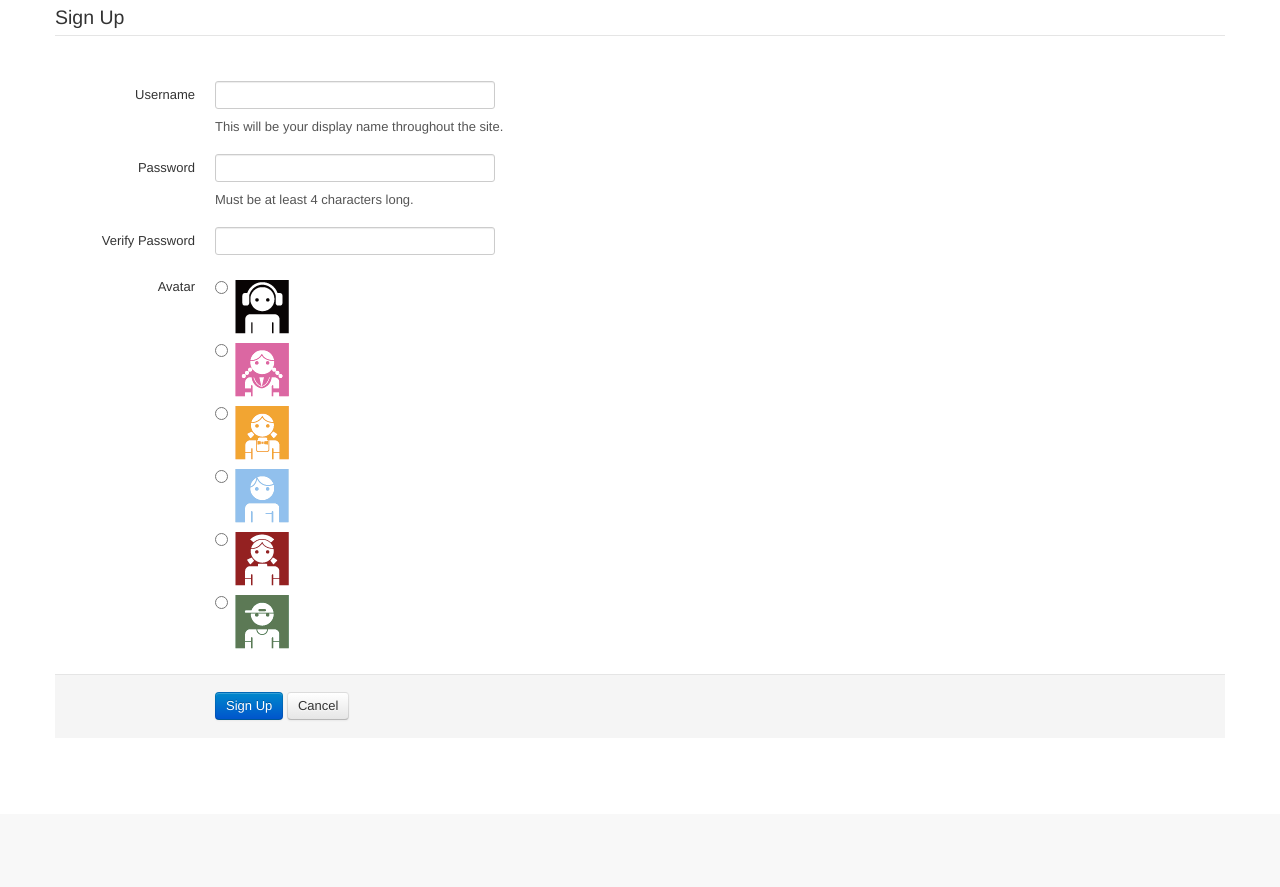
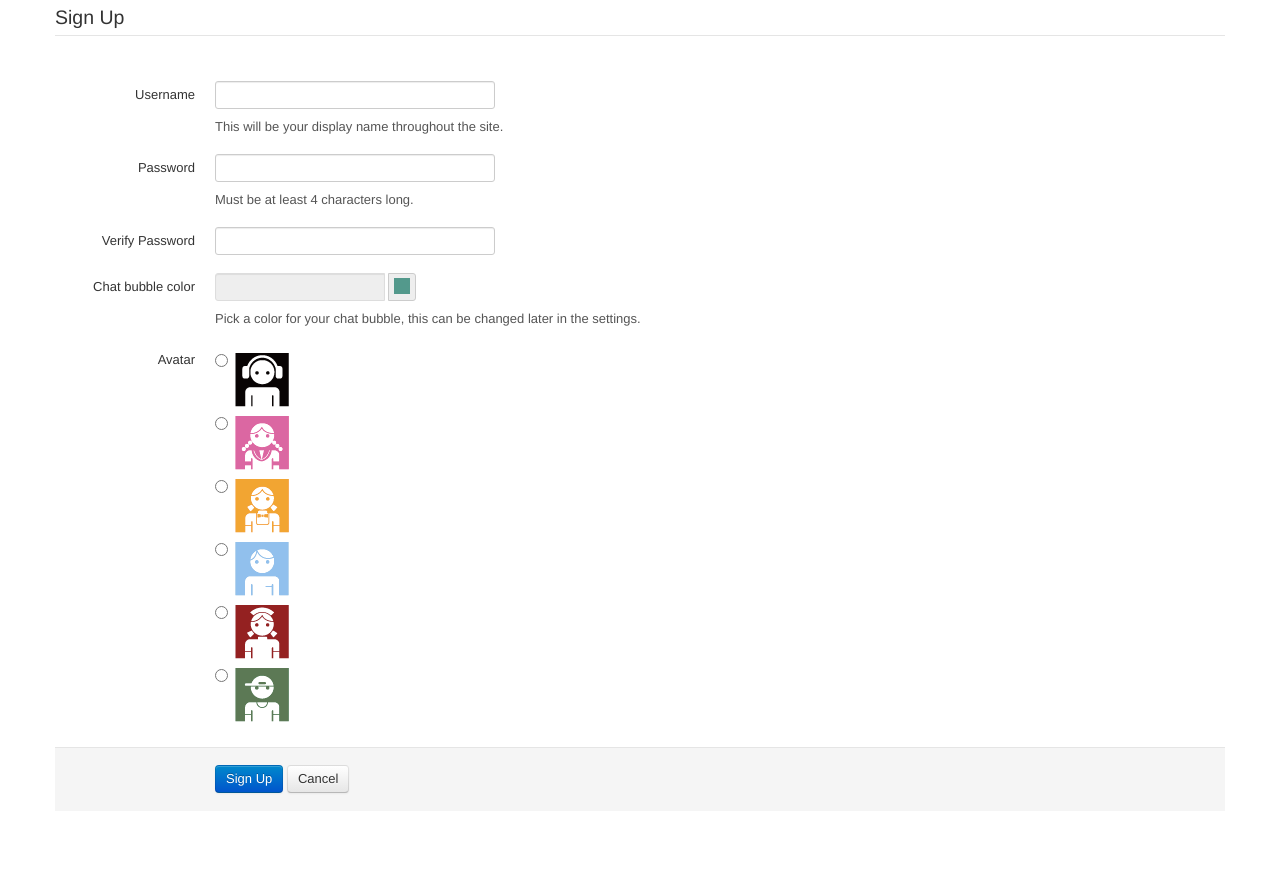
Before and after one commit to AvonGenesis/rawr_chat, a PHP site: page /signup.php in a window 1280 px wide. Shown: the part 61-948 px from the top of the page. Before the commit the page ends 781 px from the top, so only its background shows below. Run offline with PHP 8.4, Linux system fonts and the light colour scheme.

Commit message:
Add input box for user color

```diff
--- a/register_form.php
+++ b/register_form.php
@@ -1,3 +1,4 @@
+<link rel="stylesheet" href="colorpicker/css/colorpicker.css" />
 <div class="container">
     <form action="" method="post" class="form-horizontal">
         <fieldset>
@@ -5,21 +6,21 @@
             <div class="control-group">
                 <label class="control-label" for="username">Username</label>
                 <div class="controls">
-              <input type="text" class="input-xlarge" id="username" name="username">
+                    <input type="text" class="input-xlarge" id="username" name="username" />
                     <p class="help-block">This will be your display name throughout the site.</p>
                 </div>
             </div>
             <div class="control-group">
                 <label class="control-label" for="password1">Password</label>
                 <div class="controls">
-              <input type="password" class="input-xlarge" id="password1" name="password1">
+                    <input type="password" class="input-xlarge" id="password1" name="password1" />
                     <p class="help-block">Must be at least 4 characters long.</p>
                 </div>
             </div>
             <div class="control-group">
                 <label class="control-label" for="password2">Verify Password</label>
                 <div class="controls">
-              <input type="password" class="input-xlarge" id="password2" name="password2">
+                    <input type="password" class="input-xlarge" id="password2" name="password2" />
                 </div>
             </div>
             <!--  Bootstrap Javascript Icons
@@ -33,31 +34,42 @@
                 </div>
                 -->
             <div class="control-group">
+                <label class="control-label" for="colorpicker">Chat bubble color</label>
+                <div class="controls">
+                    <div class="input-append color" data-color="#53998C" id="colorpicker" data-color-format="hex">
+                        <input type="text" class="span2" value="" readonly name="color" />
+                        <span class="add-on"><i style="background-color: #53998C"></i></span>
+                    </div>
+                    <p class="help-block">Pick a color for your chat bubble, this can be changed later in the settings.</p>
+                </div>
+            </div>
+
+            <div class="control-group">
                 <label class="control-label">Avatar</label>
                 <div class="controls">
                     <label class="radio">
-                    <input type="radio" name="avatar" value="1">
-                    <img src="/images/1.png"/>
+                    <input type="radio" name="avatar" value="1" />
+                    <img src="/images/1.png" />
                     </label>
                     <label class="radio">
-                    <input type="radio" name="avatar" value="2">
-                    <img src="/images/2.png"/>
+                    <input type="radio" name="avatar" value="2" />
+                    <img src="/images/2.png" />
                     </label>
                     <label class="radio">
-                    <input type="radio" name="avatar" value="3">
-                    <img src="/images/3.png"/>
+                    <input type="radio" name="avatar" value="3" />
+                    <img src="/images/3.png" />
                     </label>
                     <label class="radio">
-                    <input type="radio" name="avatar" value="4">
-                    <img src="/images/4.png"/>
+                    <input type="radio" name="avatar" value="4" />
+                    <img src="/images/4.png" />
                     </label>
                     <label class="radio">
-                    <input type="radio" name="avatar" value="5">
-                    <img src="/images/5.png"/>
+                    <input type="radio" name="avatar" value="5" />
+                    <img src="/images/5.png" />
                     </label>
                     <label class="radio">
-                    <input type="radio" name="avatar" value="6">
-                    <img src="/images/6.png"/>
+                    <input type="radio" name="avatar" value="6" />
+                    <img src="/images/6.png" />
                     </label>
                 </div>
             </div>
@@ -68,3 +80,11 @@
         </fieldset>
     </form>
 </div>
+<script src="colorpicker/js/bootstrap-colorpicker.js"></script>
+<script>
+    $(function(){
+        $('#colorpicker').colorpicker({
+            format: 'hex'
+        });
+    });
+</script>
```
Lines whose indentation alone changed are shown as unchanged.
